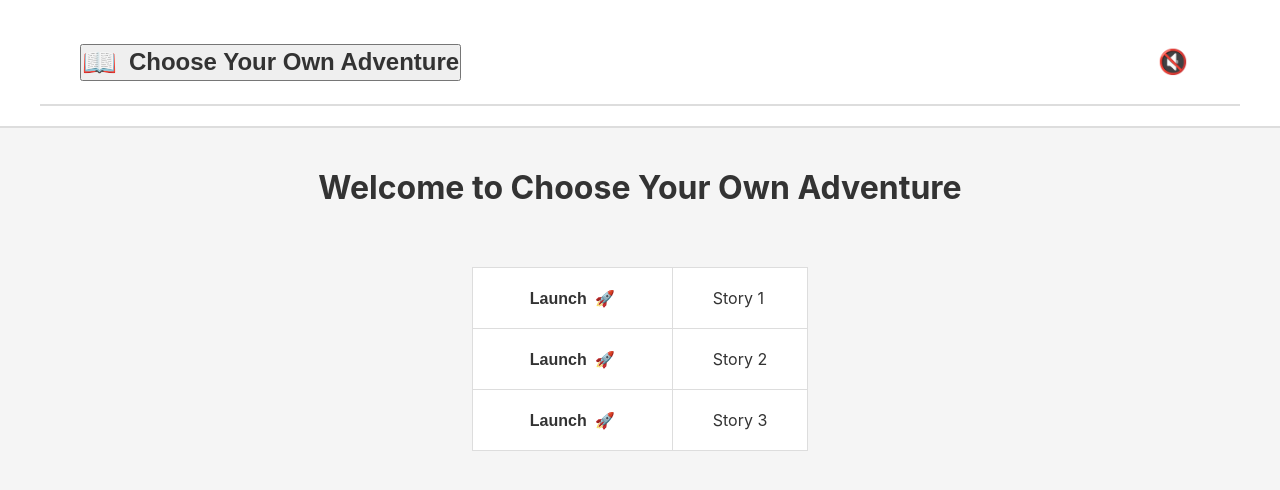
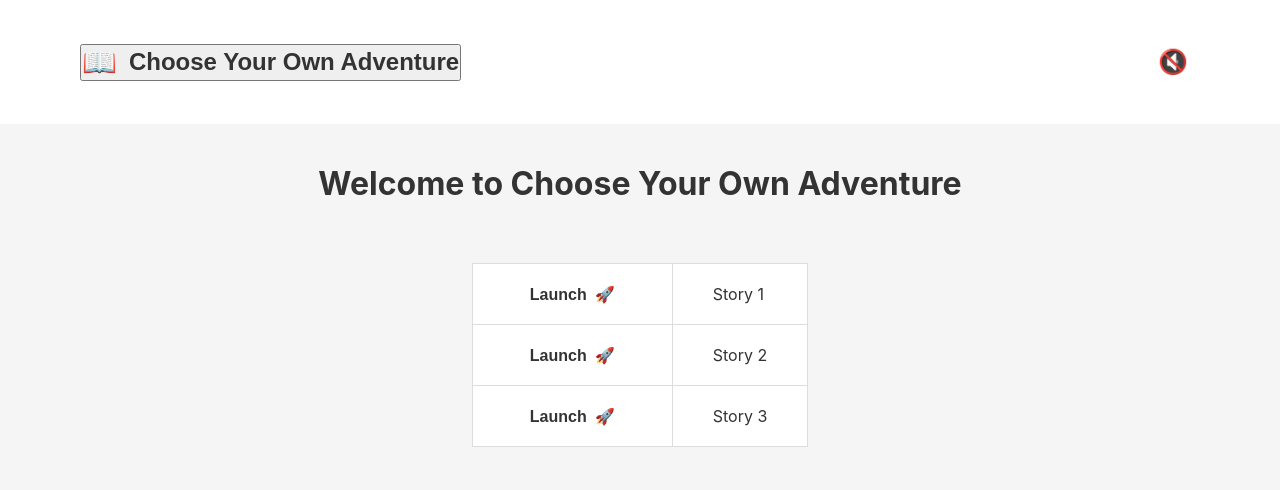
Before and after one commit to cawel/cawel.github.com, a plain HTML site: page cyoa/index.html in a window 1280 px wide. Drawn offline with Linux system fonts and the light colour scheme.

Commit message:
Remove header bottom border per UI update

```diff
--- a/cyoa/css/style.css
+++ b/cyoa/css/style.css
@@ -23,7 +23,7 @@
   display: flex;
   justify-content: space-between;
   align-items: center;
-  border-bottom: 2px solid #ddd;
+  /* removed border line per UI request */
   background-color: #fff;
 }
 
```
